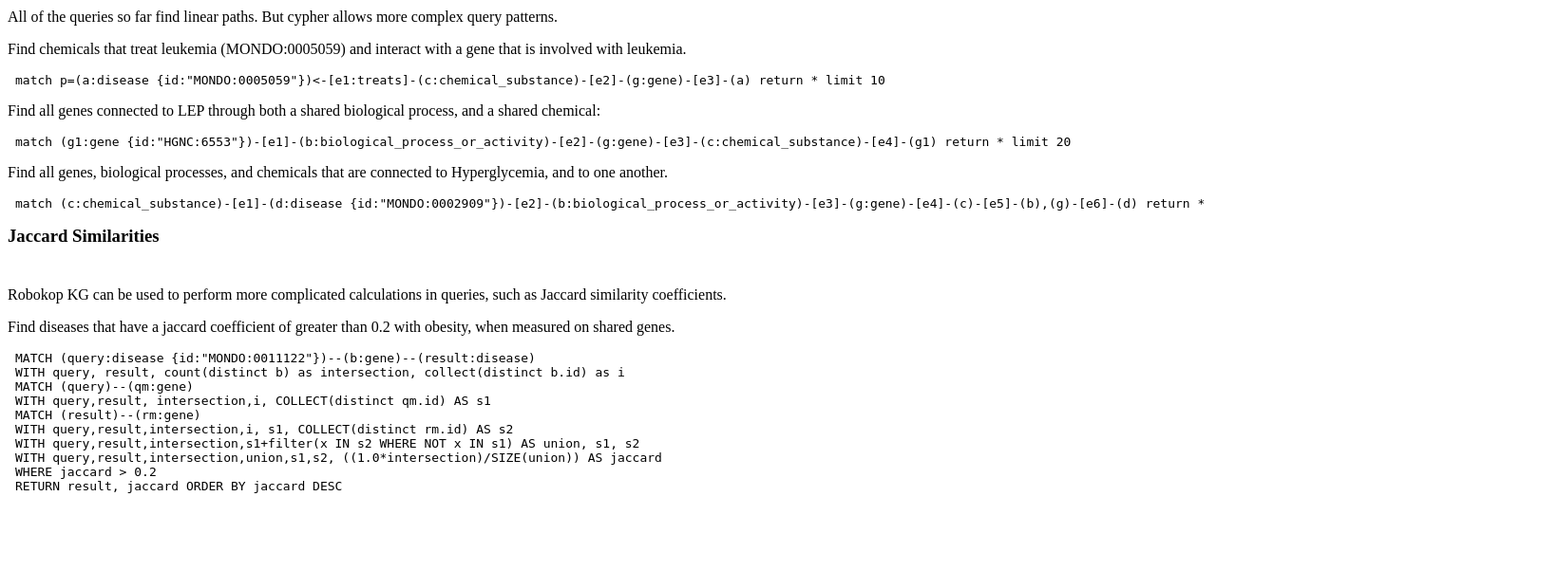
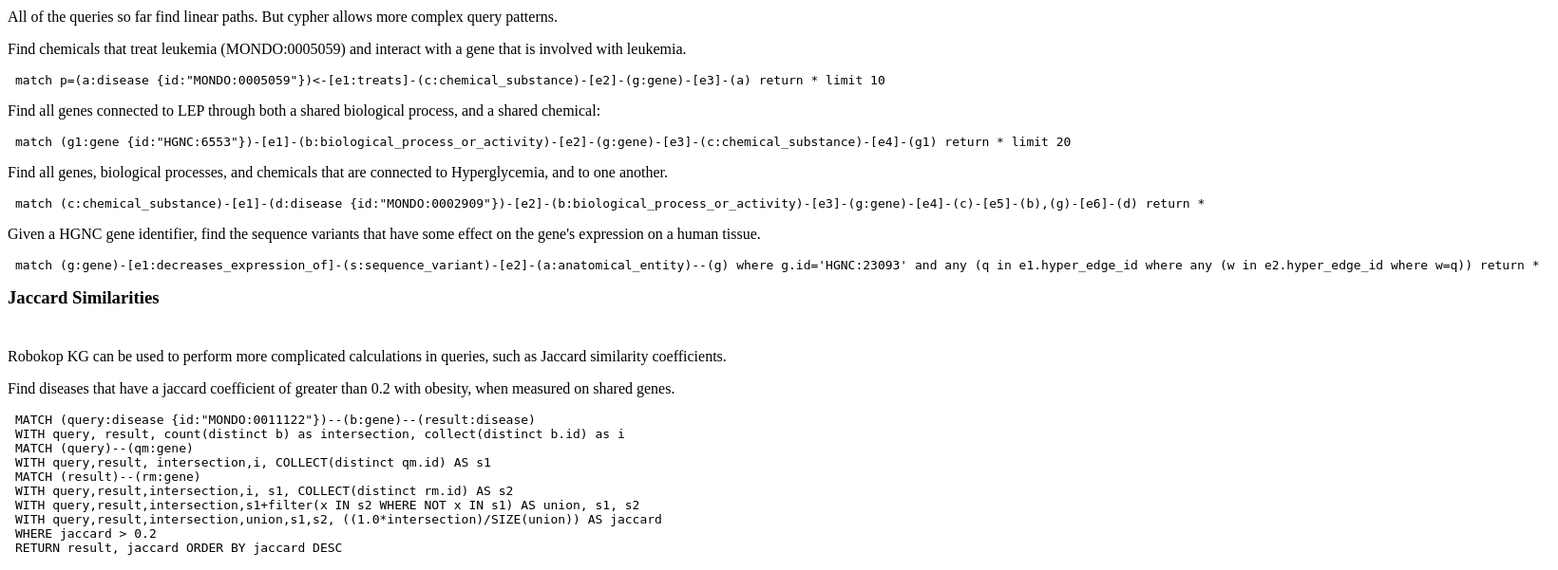
Before and after one commit to NCATS-Tangerine/greent, a Flask app: page /guide/queries in a window 1640 px wide. Shown: the part 779-1380 px from the top of the page at 95% size. Before the commit the page ends 1299 px from the top, so only its background shows below. Run offline with Flask 3, Linux system fonts and the light colour scheme; some libraries are stand-ins or nearby versions.

Commit message:
finding things in two places. updating both to guarentee the website will display it properly.

```diff
--- a/deploy/robokopkg/webserver/app/templates/guide/queries.html
+++ b/deploy/robokopkg/webserver/app/templates/guide/queries.html
@@ -172,6 +172,14 @@ Find all genes, biological processes, and chemicals that are connected to Hyperg
 </div>
 </div>
 </p>
+<p>
+Given a HGNC gene identifier, find the sequence variants that have some effect on the gene's expression on a human tissue.
+<div class="listingblock">
+<div class="content">
+<pre mode="cypher"  class="highlight pre-scrollable programlisting cm-s-neo code runnable standalone-example ng-binding" data-lang="cypher" lang="cypher"><!--code class="cypher language-cypher"-->match (g:gene)-[e1:decreases_expression_of]-(s:sequence_variant)-[e2]-(a:anatomical_entity)--(g) where g.id='HGNC:23093' and any (q in e1.hyper_edge_id where any (w in e2.hyper_edge_id where w=q)) return *<!--/code--></pre>
+</div>
+</div>
+</p>
 	</div>
   </div>
 </slide>
```
Also changed, not shown: 1 other file.
